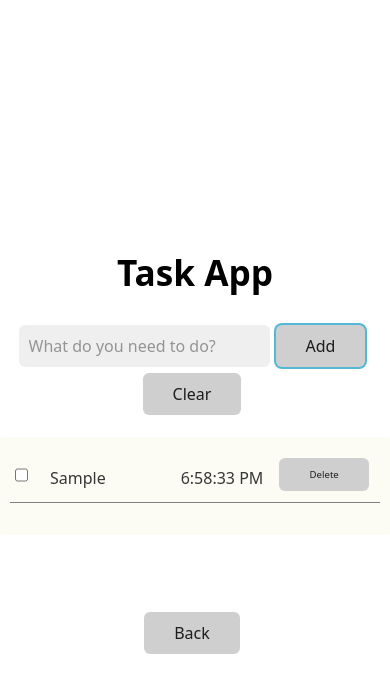
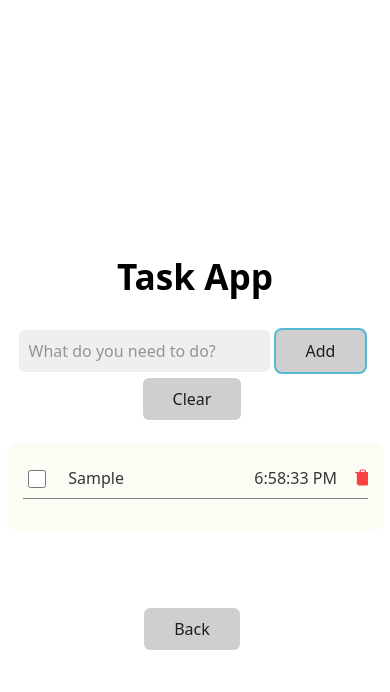
Before and after one commit to jean3102/hook-app, a React (Vite) app: page /useReducer/task-app in a window 390 px wide. Both pictures are taken after typing "Sample" into the empty fields and a click on the button "Add". Shown: the top 692 px of the page. Built offline with nearby package versions, Linux system fonts and the light colour scheme.

Commit message:
style(List.tsx):fix list styling

```diff
--- a/src/useReducer/TaskApp/List.tsx
+++ b/src/useReducer/TaskApp/List.tsx
@@ -22,7 +22,18 @@ export default function List({ list, deleteTask, completeTask }: ListModel) {
 								<span>{description}</span> <span>{date}</span>
 							</p>
 						)}
-						<button onClick={() => deleteTask(id)}>Delete</button>
+
+						<svg
+							xmlns="http://www.w3.org/2000/svg"
+							width="25"
+							height="25"
+							viewBox="0 0 24 24"
+							onClick={() => deleteTask(id)}>
+							<path
+								fill="currentColor"
+								d="M20.705 5.27h-4.7v-.89a2.4 2.4 0 0 0-.69-1.68a2.38 2.38 0 0 0-1.69-.7h-3.26a2.44 2.44 0 0 0-1.69.7a2.4 2.4 0 0 0-.69 1.68v.89h-4.69a.75.75 0 0 0 0 1.5h1.42v11.76A3.47 3.47 0 0 0 8.185 22h7.62a3.47 3.47 0 0 0 3.47-3.47V6.77h1.43a.75.75 0 0 0 0-1.5m-6.2 0h-5v-.89a.9.9 0 0 1 .25-.62a.94.94 0 0 1 .63-.26h3.26a.88.88 0 0 1 .63.26a.89.89 0 0 1 .25.62z"
+							/>
+						</svg>
 					</li>
 				))}
 			</ul>
--- a/src/useReducer/TaskApp/styles/list.styles.css
+++ b/src/useReducer/TaskApp/styles/list.styles.css
@@ -7,14 +7,18 @@
 		width: 600px;
 		height: 300px;
 		padding-bottom: 1em;
-
 		li {
 			display: flex;
-			justify-content: space-between;
 			border-bottom: 1px solid gray;
 			gap: 1em;
 			align-items: center;
 			padding: 5px;
+			height: 30px;
+			input[type='checkbox'] {
+				cursor: pointer;
+				font-size: 1.5em;
+				margin-top: 9px;
+			}
 			u {
 				text-decoration: line-through;
 				opacity: 0.6;
@@ -25,8 +29,9 @@
 				width: 100%;
 				justify-content: space-between;
 			}
-			button {
-				font-size: 0.6em;
+			svg {
+				cursor: pointer;
+				color: rgb(249, 66, 66);
 			}
 		}
 	}
@@ -34,18 +39,15 @@
 
 @media (max-width: 600px) {
 	.taskList ul {
-		width: 370px;
+		width: 345px;
 		height: auto;
-
 		li {
-			width: 360px;
+			width: 100%;
 			word-break: break-word;
 			p,
 			u {
 				gap: 1em;
-			}
-			button {
-				width: 110px;
+				text-align: center;
 			}
 		}
 	}
```
